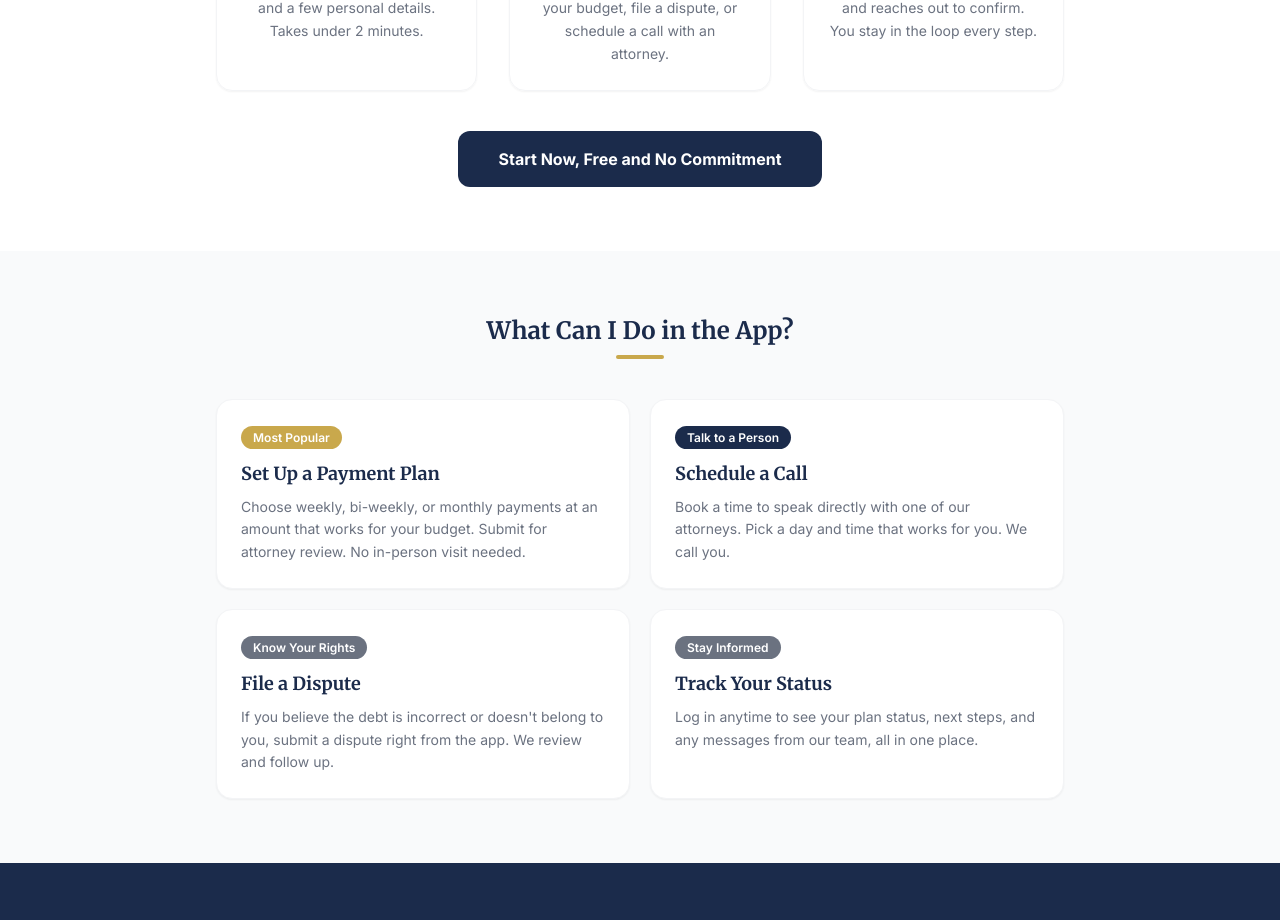
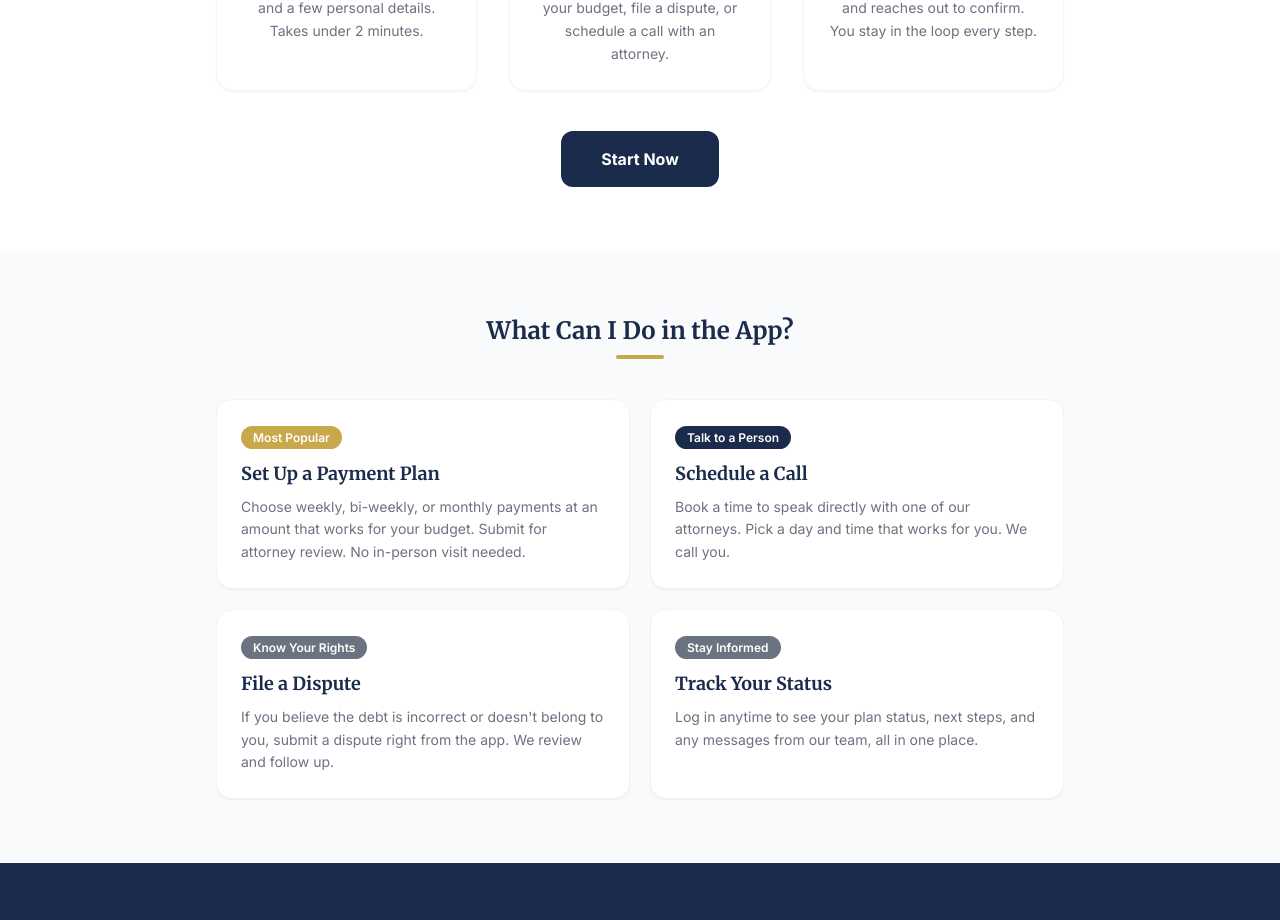
Before and after one commit to anibhati/Winterset-Law-Group, a Next.js app: page / in a window 1280 px wide. Shown: the part 977-1897 px from the top of the page. Built offline with nearby package versions, Linux system fonts and the light colour scheme; no server answers.

Commit message:
update homepage

```diff
--- a/src/app/(public)/page.tsx
+++ b/src/app/(public)/page.tsx
@@ -94,7 +94,7 @@ export default function HomePage() {
               href="/get-started"
               className="bg-navy-900 hover:bg-navy-800 text-white font-bold text-base px-10 py-4 rounded-xl transition-colors inline-block"
             >
-              Start Now, Free and No Commitment
+              Start Now
             </Link>
           </div>
         </div>
```
